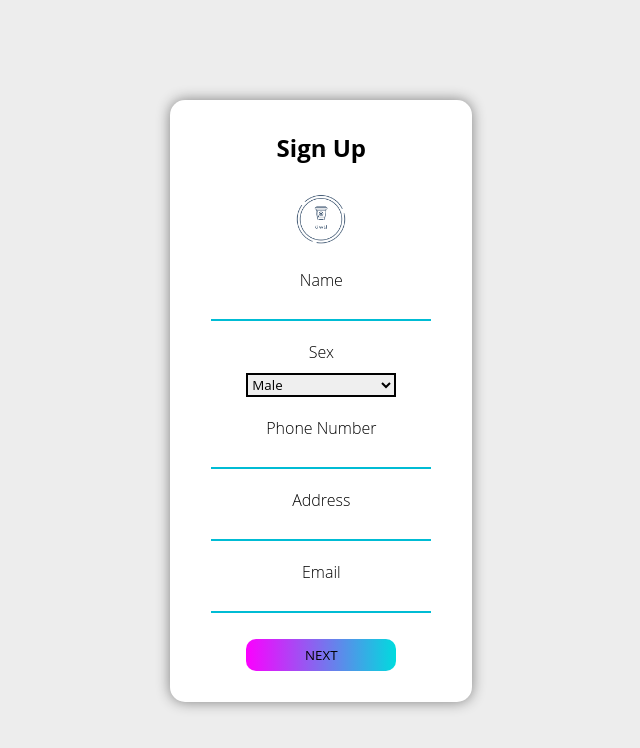
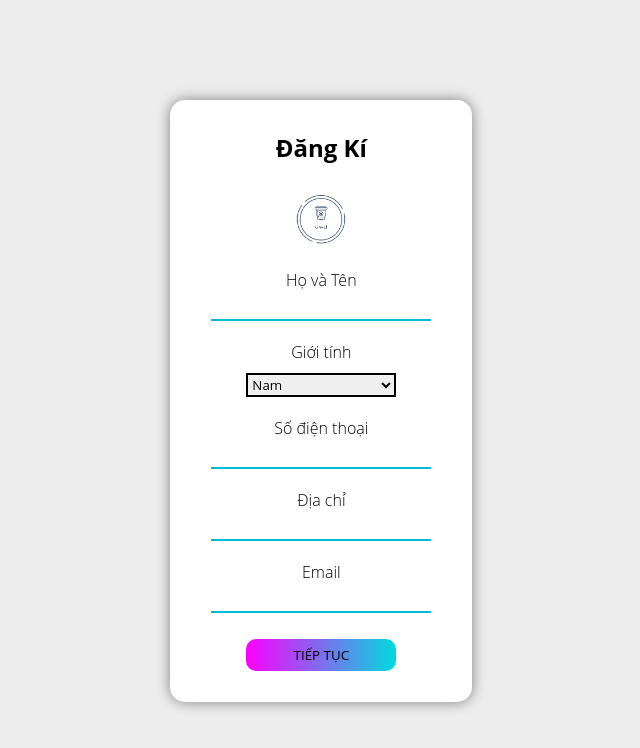
Before and after one commit to aotich1000/Web-1, a plain HTML site: page signup.html in a window 1280 px wide. Shown: the whole page, without its empty margins (363-1003 px from the left). Drawn offline with Linux system fonts and the light colour scheme; files whose address does not match are found by name.

Commit message:
Update signup.html

```diff
--- a/signup.html
+++ b/signup.html
@@ -3,30 +3,29 @@
     <head>
         <link rel="icon" type="image/png" sizes="128x128" href="logo/samll.png">
         <meta charset="utf-8">
-        <title>SIGN UP</title>
+        <title>ĐĂNG KÍ</title>
         <link rel="stylesheet" href="cssindex.css">
 
     </head>
     <body>
         <div class="to">
           <form action="Account.html" class="form" >
-            <h2>Sign Up</h2>
+            <h2>Đăng Kí</h2>
             <a href="index.html" style="margin-bottom: 20px;"> <img src="logo/bgi.png" alt="wibu"  width="50px" height="50px" ></a>
-            <label style="margin-left: 0px;">Name</label>
+            <label style="margin-left: 0px;">Họ và Tên</label>
             <input type="text" name="name">
-            <label style="margin-left: 0px;">Sex</label>
+            <label style="margin-left: 0px;">Giới tính</label>
             <select id="gioitinh" style="width: 50%;margin-bottom: 20px; margin-top: 10px; border: 2px solid black;">
-                <option value="nam">Male</option>
-                <option value="nu">Female</option>
-                <option value="unknown">Not Disclosed</option>
+                <option value="nam">Nam</option>
+                <option value="nu">Nữ</option>
             </select>
-            <label style="margin-left: 0px;">Phone Number</label>
+            <label style="margin-left: 0px;">Số điện thoại</label>
             <input type="text" name="Phone">
-            <label style="margin-left: 0px;">Address</label>
+            <label style="margin-left: 0px;">Địa chỉ</label>
             <input type="text" name="Address">
             <label style="margin-left: 0px;">Email</label>
             <input type="email" name="email">
-            <input id="submit" type="submit" name="submit" value="NEXT">
+            <input id="submit" type="submit" name="submit" value="TIẾP TỤC">
         </form>
         </div>
     </body>
```
